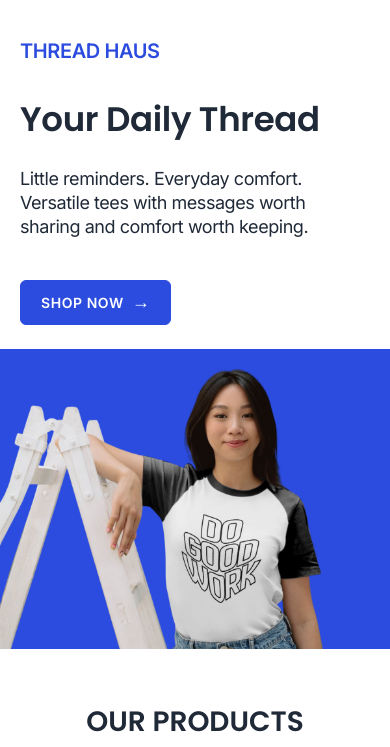
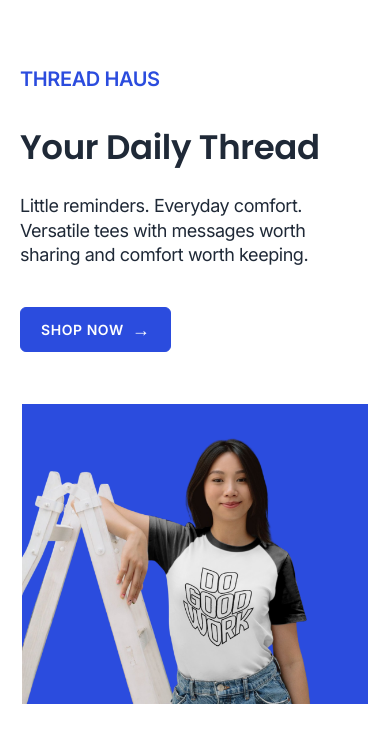
Before and after one commit to railondeniega/thread_haus, a plain HTML site: page index.html in a window 390 px wide. Shown: the part 91-838 px from the top of the page. Drawn offline with nearby package versions, Linux system fonts and the light colour scheme.

Commit message:
Revised hero layout style.css

```diff
--- a/css/style.css
+++ b/css/style.css
@@ -176,8 +176,13 @@ a:focus-visible {
 
 /* HERO SECTION */
 
+
 .hero {
     width: 100%;
+    max-width: 1440px;
+    height: calc(100vh - 80px);
+    min-height: 650px;
+    margin: 0 auto;
     background: #ffffff;
     overflow: hidden;
 }
@@ -185,8 +190,8 @@ a:focus-visible {
 .hero > .row {
     display: grid !important;
     grid-template-columns: 51.5% 48.5%;
-    min-height: 100%;
     width: 100%;
+    height: 100%;
     margin: 0;
     gap: 0;
     align-items: stretch;
@@ -199,11 +204,13 @@ a:focus-visible {
     flex-direction: column;
     align-items: flex-start;
     justify-content: center;
+
     width: 100%;
     min-width: 0;
-    padding: 5rem clamp(2rem, 5.5vw, 5.5rem);
     box-sizing: border-box;
-    margin-bottom: 7rem;
+
+    padding: 4rem 3.5rem;
+    margin: 0;
 }
 
 .hero-label {
@@ -214,7 +221,6 @@ a:focus-visible {
     letter-spacing: -0.02em;
     text-transform: uppercase;
 }
-
 
 .hero-content h1 {
     margin-top: 0;
@@ -228,7 +234,7 @@ a:focus-visible {
 }
 
 .hero-description {
-    max-width: 650px;
+    max-width: 540px;
     margin-top: 0;
     margin-bottom: 5.5rem;
     font-family: 'Inter', sans-serif;
@@ -239,6 +245,48 @@ a:focus-visible {
     color: #1F2937;
 }
 
+.hero-image {
+    grid-column: 2;
+    grid-row: 1;
+    width: 100%;
+    min-width: 0;
+    height: 100%;
+    overflow: hidden;
+}
+
+.hero-image img {
+    display: block;
+    width: 100%;
+    height: 100%;
+    object-fit: cover;
+    object-position: center center;
+}
+
+
+/* RESPONSIVE ADJUSTMENTS */
+
+@media (max-width: 991px) {
+    .hero {
+        max-width: 100%;
+    }
+
+    .hero > .row {
+        grid-template-columns: 1fr 1fr;
+    }
+
+    .hero-content {
+        padding: 3rem 2rem;
+    }
+
+    .hero-content h1 {
+        font-size: 36px;
+    }
+
+    .hero-description {
+        font-size: 18px;
+    }
+}
+
 /* Desktop */
 .desktop-description {
     display: block;
@@ -277,7 +325,7 @@ a:focus-visible {
     width: 100%;
     height: 100%;
     display: block;
-    object-fit: cover;
+    object-fit: contain;
     object-position: 100% center;
 }
 
```
